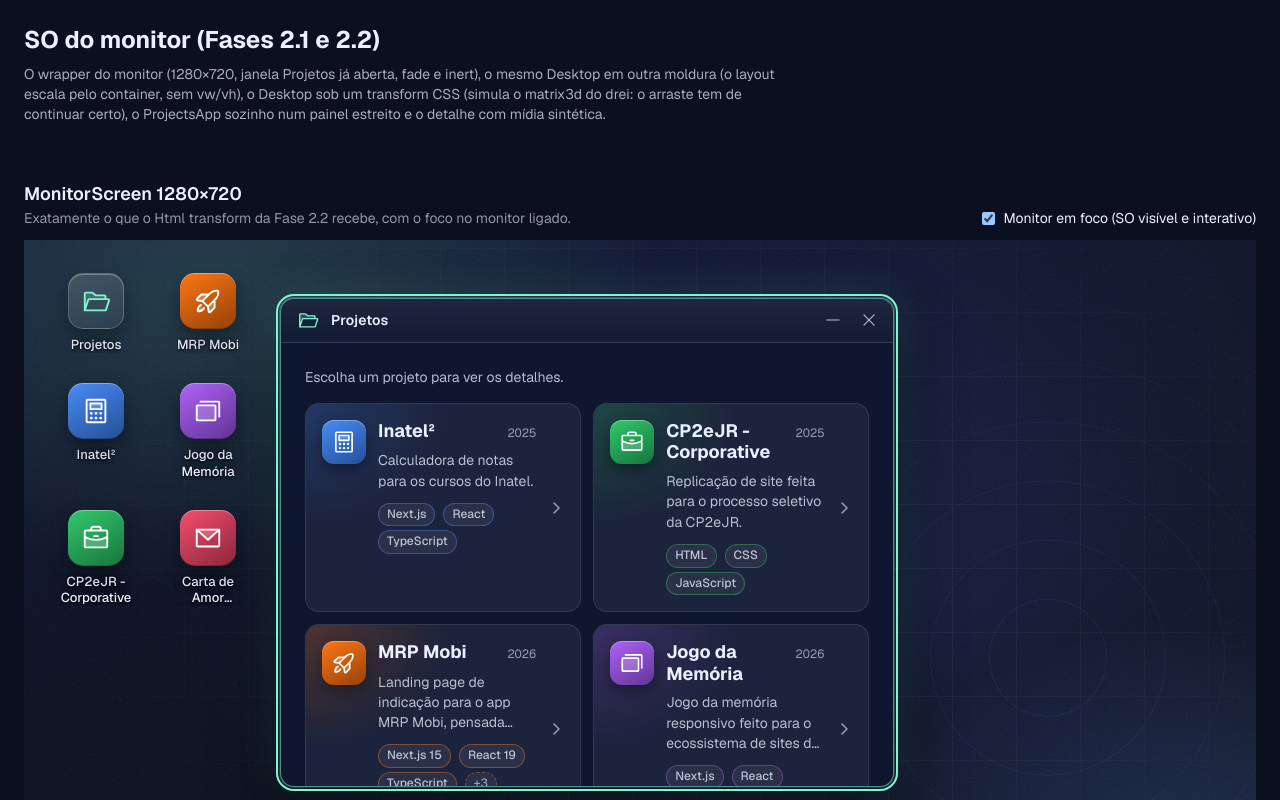
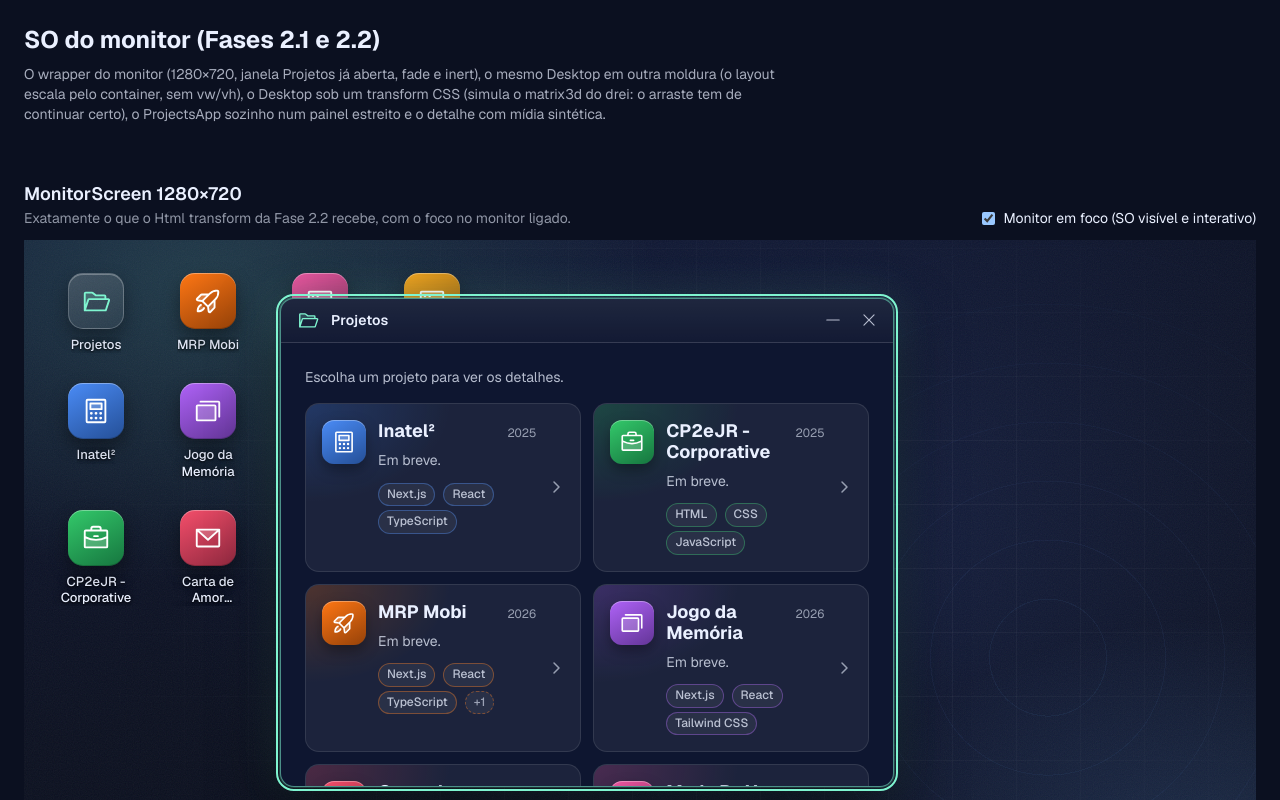
Before and after one commit to XkrulesVitor/Xkrules-Portfolio, a Next.js app: page /dev/os in a window 1280 px wide. Built offline with nearby package versions, Linux system fonts and the light colour scheme.

Commit message:
feat: atualizar lista de projetos e repositorios com descricoes em breve e racco

```diff
--- a/src/app/globals.css
+++ b/src/app/globals.css
@@ -100,7 +100,7 @@
 
 /* Registro global do --px para cálculo dinâmico via container queries */
 @property --px {
-  syntax: '<length>';
+  syntax: '*';
   inherits: true;
   initial-value: 1px;
 }
--- a/src/content/projects.games.ts
+++ b/src/content/projects.games.ts
@@ -1,10 +1,5 @@
 import type { GameProject } from './types'
 
-// Fonte: repositórios públicos em github.com/XkrulesVitor e informações do próprio autor.
-// Os slugs são os de `GameSlug` e os mesmos das peças da estante (nó `box_<slug>`).
-// `accent` espelha a cor da caixa 3D na estante (provisória no grey-box).
-// [TODO] capturas de tela e capas em public/media/games/<slug>/ (webp).
-// [TODO] itch.io: adicionar links `kind: 'itch'` quando os jogos forem publicados lá.
 export const GAME_PROJECTS: readonly GameProject[] = [
   {
     slug: 'porrilandia',
@@ -12,10 +7,11 @@ export const GAME_PROJECTS: readonly GameProject[] = [
     kind: 'digital',
     context: 'Game Jam CrazyGames',
     year: 2026,
-    summary: '[TODO: descrever]',
+    summary: 'Em breve.',
     accent: '#e4572e',
     images: [],
     links: [
+      { label: 'Itch.io', href: 'https://xkrulesf3lipe.itch.io/porriland', kind: 'itch' },
       { label: 'Repositório', href: 'https://github.com/XkrulesVitor/PorriLand', kind: 'repo' },
     ],
   },
@@ -26,11 +22,11 @@ export const GAME_PROJECTS: readonly GameProject[] = [
     context: 'Game Jam CPG 2026',
     engine: 'GameMaker',
     year: 2026,
-    summary:
-      'Jogo de cartas em que o jogador combina cartas numéricas e operações matemáticas para zerar a vida do inimigo. Entre as fases, escolhe 1 de 3 cartas de recompensa, no estilo roguelike.',
+    summary: 'Em breve.',
     accent: '#4c8bf5',
     images: [],
     links: [
+      { label: 'Itch.io', href: 'https://xkrulesf3lipe.itch.io/piter', kind: 'itch' },
       {
         label: 'Repositório',
         href: 'https://github.com/XkrulesVitor/PIter-Math-Adventure',
@@ -43,17 +39,42 @@ export const GAME_PROJECTS: readonly GameProject[] = [
     title: 'O Anel',
     kind: 'digital',
     context: 'Game Jam',
-    summary: '[TODO: descrever]',
+    summary: 'Em breve.',
     accent: '#f2c14e',
     images: [],
-    links: [],
+    links: [
+      { label: 'Itch.io', href: 'https://xkrulesf3lipe.itch.io/um-jogo-de-hordas-o-anel', kind: 'itch' },
+    ],
+  },
+  {
+    slug: 'racco',
+    title: 'Racco',
+    kind: 'digital',
+    context: 'Game Jam',
+    summary: 'Em breve.',
+    accent: '#10b981',
+    images: [],
+    links: [
+      { label: 'Itch.io', href: 'https://beinez.itch.io/racco', kind: 'itch' },
+    ],
+  },
+  {
+    slug: 'memory_game',
+    title: 'Jogo da Memória',
+    kind: 'digital',
+    summary: 'Em breve.',
+    accent: '#a855f7',
+    images: [],
+    links: [
+      { label: 'Repositório', href: 'https://github.com/XkrulesVitor/Memory-Game-React', kind: 'repo' },
+    ],
   },
   {
     slug: 'terra',
     title: 'Expansão de Terra',
     kind: 'tabuleiro',
     context: 'Expansão',
-    summary: '[TODO: descrever]',
+    summary: 'Em breve.',
     accent: '#57b894',
     images: [],
     links: [],
@@ -62,7 +83,7 @@ export const GAME_PROJECTS: readonly GameProject[] = [
     slug: 'aldeia_dorme',
     title: 'A Aldeia Dorme',
     kind: 'tabuleiro',
-    summary: '[TODO: descrever]',
+    summary: 'Em breve.',
     accent: '#3a3f8f',
     images: [],
     links: [],
--- a/src/content/projects.web.ts
+++ b/src/content/projects.web.ts
@@ -1,12 +1,10 @@
 import type { WebProject } from './types'
 
-// Fonte: repositórios públicos em github.com/XkrulesVitor (READMEs e linguagens), set/2026.
-// [TODO] capturas de tela em public/media/web/<slug>/ (webp, 1280x800) e vídeos curtos.
 export const WEB_PROJECTS: readonly WebProject[] = [
   {
     slug: 'inatel2',
     title: 'Inatel²',
-    summary: 'Calculadora de notas para os cursos do Inatel.',
+    summary: 'Em breve.',
     stack: ['Next.js', 'React', 'TypeScript'],
     repoUrl: 'https://github.com/XkrulesVitor/Inatel2',
     year: 2025,
@@ -16,9 +14,10 @@ export const WEB_PROJECTS: readonly WebProject[] = [
   {
     slug: 'cp2ejr',
     title: 'CP2eJR - Corporative',
-    summary: 'Replicação de site feita para o processo seletivo da CP2eJR.',
+    summary: 'Em breve.',
+    role: 'Gerente',
     stack: ['HTML', 'CSS', 'JavaScript'],
-    repoUrl: 'https://github.com/XkrulesVitor/Case_CP2eJR',
+    repoUrl: 'https://github.com/NECP2eJr/Corporative-CP2eJr',
     year: 2025,
     images: [],
     accent: '#22c55e',
@@ -26,12 +25,8 @@ export const WEB_PROJECTS: readonly WebProject[] = [
   {
     slug: 'mrp-mobi',
     title: 'MRP Mobi',
-    summary: 'Landing page de indicação para o app MRP Mobi, pensada para conversão.',
-    details: [
-      'Carrossel com auto-play dos seis pilares do app, animação de entrada no hero ao rolar e QR code com cópia do link em um clique.',
-      'SEO completo com Open Graph, Twitter Cards, JSON-LD, sitemap e robots.',
-    ],
-    stack: ['Next.js 15', 'React 19', 'TypeScript', 'Tailwind CSS v4', 'Framer Motion', 'Lucide'],
+    summary: 'Em breve.',
+    stack: ['Next.js', 'React', 'TypeScript', 'Tailwind CSS'],
     repoUrl: 'https://github.com/XkrulesVitor/MRP-Mobi',
     liveUrl: 'https://mobi-lilac.vercel.app',
     year: 2026,
@@ -41,8 +36,7 @@ export const WEB_PROJECTS: readonly WebProject[] = [
   {
     slug: 'memory-game',
     title: 'Jogo da Memória',
-    summary:
-      'Jogo da memória responsivo feito para o ecossistema de sites da CP2eJR. O tabuleiro se ajusta à quantidade de imagens.',
+    summary: 'Em breve.',
     stack: ['Next.js', 'React', 'Tailwind CSS'],
     repoUrl: 'https://github.com/XkrulesVitor/Memory-Game-React',
     year: 2026,
@@ -52,12 +46,66 @@ export const WEB_PROJECTS: readonly WebProject[] = [
   {
     slug: 'love-letter',
     title: 'Carta de Amor Interativa',
-    summary:
-      'Template de carta digital com envelope animado, carrossel de fotos e trilha sonora, configurável por um único arquivo.',
-    stack: ['Next.js 14', 'TypeScript', 'Tailwind CSS', 'Lottie'],
+    summary: 'Em breve.',
+    stack: ['Next.js', 'TypeScript', 'Tailwind CSS'],
     repoUrl: 'https://github.com/XkrulesVitor/Template-for-Love-Letter',
     year: 2026,
     images: [],
     accent: '#f43f5e',
   },
+  {
+    slug: 'made-by-you',
+    title: 'Made By You',
+    summary: 'Em breve.',
+    role: 'Contribuinte (Privado)',
+    stack: ['React', 'TypeScript'],
+    repoUrl: 'https://github.com/XkrulesVitor/Made-By-You',
+    year: 2026,
+    images: [],
+    accent: '#ec4899',
+  },
+  {
+    slug: 'noronha-app',
+    title: 'Noronha App',
+    summary: 'Em breve.',
+    role: 'Privado',
+    stack: ['React Native', 'TypeScript'],
+    repoUrl: 'https://github.com/XkrulesVitor/Noronha-App',
+    year: 2026,
+    images: [],
+    accent: '#06b6d4',
+  },
+  {
+    slug: 'val-finance',
+    title: 'V.A.L Finance',
+    summary: 'Em breve.',
+    role: 'Privado',
+    stack: ['Next.js', 'TypeScript', 'Tailwind CSS'],
+    repoUrl: 'https://github.com/XkrulesVitor/V.A.L-Finance',
+    year: 2026,
+    images: [],
+    accent: '#10b981',
+  },
+  {
+    slug: 'lp-jessica',
+    title: 'LP Jessica',
+    summary: 'Em breve.',
+    role: 'Contribuinte',
+    stack: ['HTML', 'CSS', 'JavaScript'],
+    repoUrl: 'https://github.com/NECP2eJr/LP-Jessica',
+    year: 2025,
+    images: [],
+    accent: '#f59e0b',
+  },
+  {
+    slug: 'dicionario-c04a',
+    title: 'Dicionário C04A',
+    summary: 'Em breve.',
+    role: 'Contribuinte',
+    stack: ['React', 'TypeScript'],
+    repoUrl: 'https://github.com/enzors444/dicionario-C04A',
+    year: 2025,
+    images: [],
+    accent: '#6366f1',
+  },
 ]
--- a/src/content/types.ts
+++ b/src/content/types.ts
@@ -116,7 +116,7 @@ export interface PrintShowcase {
 }
 
 /** Slugs das peças físicas da estante (nó `box_<slug>`, ARCHITECTURE §6.4). */
-export type GameSlug = 'terra' | 'aldeia_dorme' | 'porrilandia' | 'peter' | 'o_anel'
+export type GameSlug = 'terra' | 'aldeia_dorme' | 'porrilandia' | 'peter' | 'o_anel' | 'racco' | 'memory_game'
 
 export type GameKind = 'tabuleiro' | 'digital'
 
--- a/src/experience/hotspots/shelf/Shelf.tsx
+++ b/src/experience/hotspots/shelf/Shelf.tsx
@@ -29,9 +29,11 @@ const [rw, , rd] = LAYOUT.rack.size
 const BOXES: readonly BoxSlot[] = [
   { slug: 'terra', position: [sx - 0.62, sy + 0.935, sz + 0.08], color: '#57b894', size: BOARD_BOX },
   { slug: 'aldeia_dorme', position: [sx - 0.24, sy + 0.935, sz + 0.08], color: '#3a3f8f', size: BOARD_BOX },
-  { slug: 'porrilandia', position: [rx + 0.35, RACK_TOP_Y + 0.085, rz + 0.02], color: '#e4572e', size: GAME_CASE },
-  { slug: 'peter', position: [rx + 0.52, RACK_TOP_Y + 0.085, rz + 0.02], color: '#4c8bf5', size: GAME_CASE },
-  { slug: 'o_anel', position: [rx + 0.69, RACK_TOP_Y + 0.085, rz + 0.02], color: '#f2c14e', size: GAME_CASE },
+  { slug: 'porrilandia', position: [rx + 0.25, RACK_TOP_Y + 0.085, rz + 0.02], color: '#e4572e', size: GAME_CASE },
+  { slug: 'peter', position: [rx + 0.38, RACK_TOP_Y + 0.085, rz + 0.02], color: '#4c8bf5', size: GAME_CASE },
+  { slug: 'o_anel', position: [rx + 0.51, RACK_TOP_Y + 0.085, rz + 0.02], color: '#f2c14e', size: GAME_CASE },
+  { slug: 'racco', position: [rx + 0.64, RACK_TOP_Y + 0.085, rz + 0.02], color: '#10b981', size: GAME_CASE },
+  { slug: 'memory_game', position: [rx + 0.77, RACK_TOP_Y + 0.085, rz + 0.02], color: '#a855f7', size: GAME_CASE },
 ]
 
 /**
--- a/src/ui/os/MonitorScreen.module.css
+++ b/src/ui/os/MonitorScreen.module.css
@@ -2,23 +2,14 @@
    Sem foco no monitor: invisível, sem ponteiro e, no fim do fade, `visibility: hidden` (a tela
    escondida não pinta nem recebe Tab). Com foco: fade de entrada e ponteiro liberado. */
 .screen {
-  --fade: 0.3s;
   opacity: 0;
-  visibility: hidden;
   pointer-events: none;
-  /* A visibilidade só some DEPOIS do fade de saída. */
-  transition:
-    opacity var(--fade) var(--ease-glass, ease-out),
-    visibility 0s linear var(--fade);
+  transition: opacity 0.3s ease-out;
 }
 
 .screen[data-active='true'] {
   opacity: 1;
-  visibility: visible;
   pointer-events: auto;
-  transition:
-    opacity var(--fade) var(--ease-glass, ease-out),
-    visibility 0s;
 }
 
 /* Sem fade para quem pediu menos movimento: a tela liga e desliga na hora. */
```
